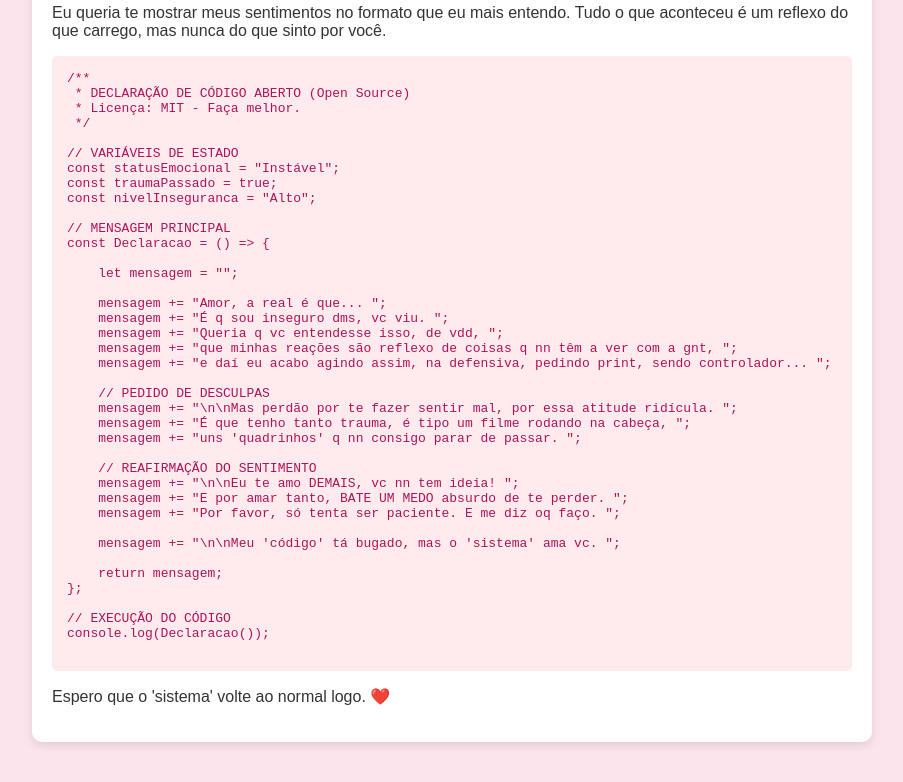
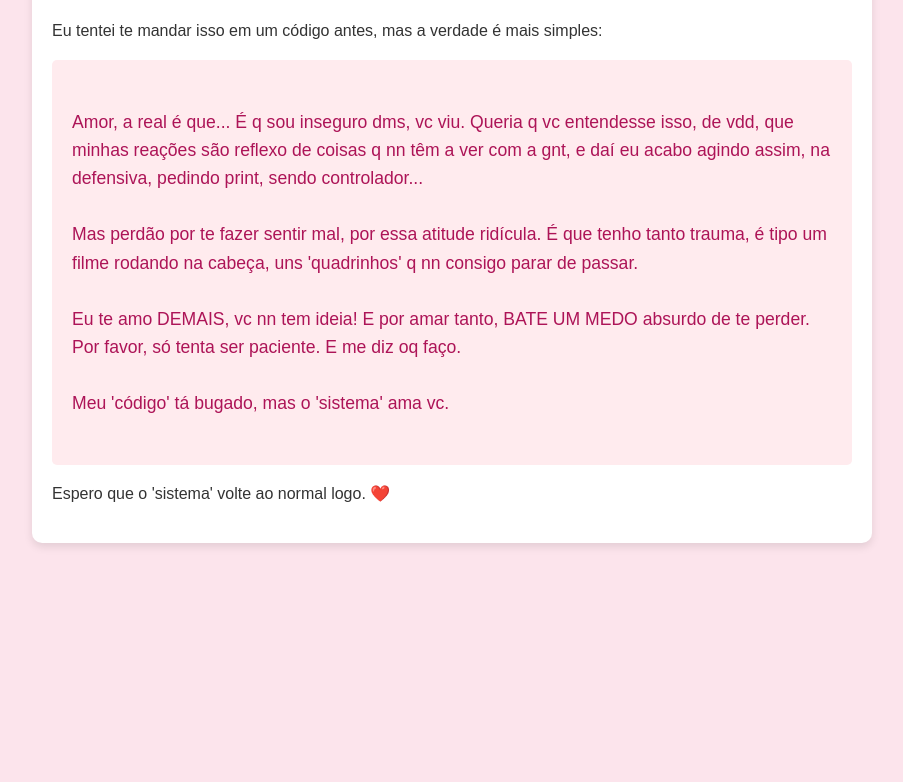
Before and after one commit to matheuswilles/minha-declara-o-di-amorii, a plain HTML site: page index.html in a window 1280 px wide. Shown: the part 148-930 px from the top of the page, without its empty margins (188-1091 px from the left). After the commit the page ends 800 px from the top, so only its background shows below. Drawn offline with Linux system fonts and the light colour scheme.

Commit message:
Refactor HTML structure and update styles

```diff
--- a/index.html
+++ b/index.html
@@ -11,6 +11,7 @@
             margin: 40px;
             background-color: #fce4ec; /* Rosa bem claro */
             color: #333;
+            line-height: 1.6;
         }
         .container {
             max-width: 800px;
@@ -25,62 +26,31 @@
             border-bottom: 2px solid #d81b60;
             padding-bottom: 10px;
         }
-        pre {
+        .mensagem-codigo {
             background-color: #ffebee; /* Rosa bem leve para o bloco */
             color: #ad1457; /* Texto em tom de vinho/rosa escuro */
-            padding: 15px;
+            padding: 20px;
             border-radius: 5px;
-            overflow-x: auto;
+            font-size: 1.1em;
+            /* Usamos 'white-space: pre-wrap' para preservar as quebras de linha que você inseriu */
             white-space: pre-wrap;
-            word-wrap: break-word;
         }
     </style>
 </head>
 <body>
     <div class="container">
-        <h1>Minha Declaração de Insegurança e Amor</h1>
-        <p>Eu queria te mostrar meus sentimentos no formato que eu mais entendo. Tudo o que aconteceu é um reflexo do que carrego, mas nunca do que sinto por você.</p>
+        <h1>Meu Código Aberto</h1>
+        <p>Eu tentei te mandar isso em um código antes, mas a verdade é mais simples:</p>
 
-        <pre>
-/**
- * DECLARAÇÃO DE CÓDIGO ABERTO (Open Source)
- * Licença: MIT - Faça melhor.
- */
+        <div class="mensagem-codigo">
+Amor, a real é que... É q sou inseguro dms, vc viu. Queria q vc entendesse isso, de vdd, que minhas reações são reflexo de coisas q nn têm a ver com a gnt, e daí eu acabo agindo assim, na defensiva, pedindo print, sendo controlador...
 
-// VARIÁVEIS DE ESTADO
-const statusEmocional = "Instável";
-const traumaPassado = true;
-const nivelInseguranca = "Alto";
+Mas perdão por te fazer sentir mal, por essa atitude ridícula. É que tenho tanto trauma, é tipo um filme rodando na cabeça, uns 'quadrinhos' q nn consigo parar de passar.
 
-// MENSAGEM PRINCIPAL
-const Declaracao = () => {
+Eu te amo DEMAIS, vc nn tem ideia! E por amar tanto, BATE UM MEDO absurdo de te perder. Por favor, só tenta ser paciente. E me diz oq faço.
 
-    let mensagem = "";
-
-    mensagem += "Amor, a real é que... ";
-    mensagem += "É q sou inseguro dms, vc viu. ";
-    mensagem += "Queria q vc entendesse isso, de vdd, ";
-    mensagem += "que minhas reações são reflexo de coisas q nn têm a ver com a gnt, ";
-    mensagem += "e daí eu acabo agindo assim, na defensiva, pedindo print, sendo controlador... ";
-
-    // PEDIDO DE DESCULPAS
-    mensagem += "\n\nMas perdão por te fazer sentir mal, por essa atitude ridícula. ";
-    mensagem += "É que tenho tanto trauma, é tipo um filme rodando na cabeça, ";
-    mensagem += "uns 'quadrinhos' q nn consigo parar de passar. ";
-
-    // REAFIRMAÇÃO DO SENTIMENTO
-    mensagem += "\n\nEu te amo DEMAIS, vc nn tem ideia! ";
-    mensagem += "E por amar tanto, BATE UM MEDO absurdo de te perder. ";
-    mensagem += "Por favor, só tenta ser paciente. E me diz oq faço. ";
-
-    mensagem += "\n\nMeu 'código' tá bugado, mas o 'sistema' ama vc. ";
-
-    return mensagem;
-};
-
-// EXECUÇÃO DO CÓDIGO
-console.log(Declaracao());
-        </pre>
+Meu 'código' tá bugado, mas o 'sistema' ama vc.
+        </div>
 
         <p>Espero que o 'sistema' volte ao normal logo. ❤️</p>
     </div>
```
